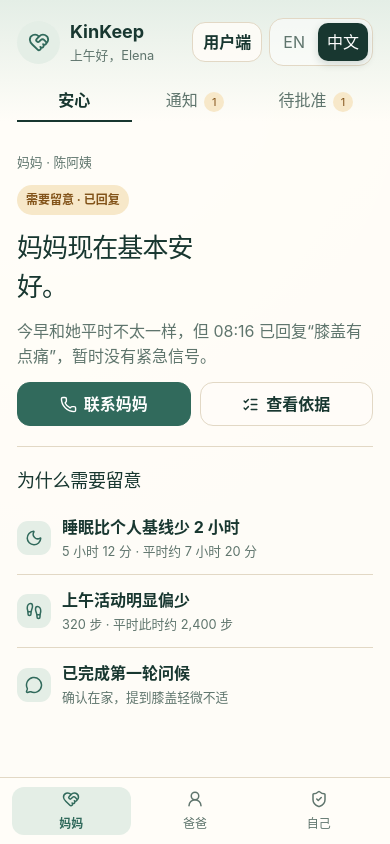
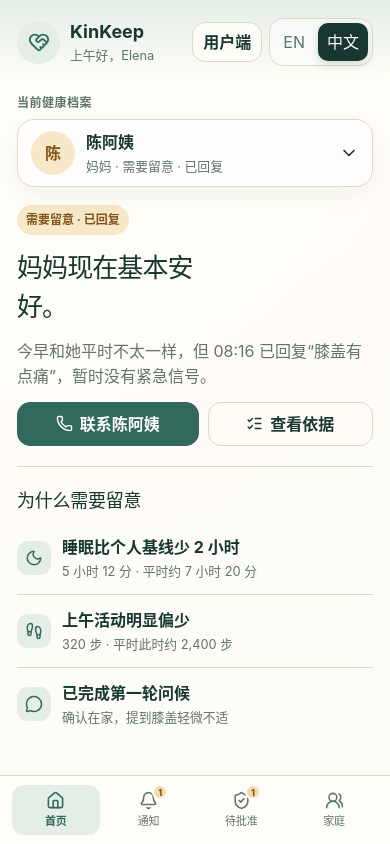
Before and after one commit to leini8891/KinKeep, a Next.js app: page /family in a window 390 px wide. Built offline with nearby package versions, Linux system fonts and the light colour scheme.

Commit message:
Redesign family mobile profile navigation

```diff
--- a/app/family/family-care-dashboard.tsx
+++ b/app/family/family-care-dashboard.tsx
@@ -2,13 +2,16 @@
 
 import Link from "next/link";
 import {
+  Bell,
   CalendarDays,
   ChartNoAxesCombined,
   CheckCircle2,
+  ChevronDown,
   ChevronRight,
   Footprints,
   HeartHandshake,
   HeartPulse,
+  Home,
   LayoutDashboard,
   ListChecks,
   MessageCircle,
@@ -17,7 +20,6 @@ import {
   ShieldCheck,
   ShieldAlert,
   Sparkles,
-  UserRound,
   UsersRound,
   Utensils,
 } from "lucide-react";
@@ -33,9 +35,9 @@ import {
 } from "../care-escalation";
 
 type Language = "zh" | "en";
-type MobileView = "safe" | "alerts" | "approvals";
+type MobileView = "safe" | "alerts" | "approvals" | "family";
 type DesktopView = "overview" | "trends" | "care" | "records";
-type MemberId = "mum" | "dad" | "me";
+type MemberId = "mum" | "dad";
 type MetricId = "activity" | "sleep" | "heart" | "routine";
 type Decision = "pending" | "approved" | "declined";
 
@@ -74,24 +76,6 @@ const members = {
       status: "Stable",
       answer: "Dad is following his usual routine.",
       detail: "He completed his morning walk at 07:52. Activity, heart rate, and routine are all within his personal baseline.",
-    },
-  },
-  me: {
-    initial: "E",
-    tone: "private",
-    zh: {
-      relation: "自己",
-      name: "Elena",
-      status: "共享范围正常",
-      answer: "你的家庭照护设置已同步。",
-      detail: "你只与家庭圈共享照护日程和紧急联系人，不共享个人健康详情。",
-    },
-    en: {
-      relation: "Me",
-      name: "Elena",
-      status: "Sharing is up to date",
-      answer: "Your family care settings are in sync.",
-      detail: "You share only care schedules and emergency contacts with the family circle, not your personal health details.",
     },
   },
 } as const;
@@ -228,6 +212,7 @@ export function FamilyCareDashboard() {
   const [mobileView, setMobileView] = useState<MobileView>("safe");
   const [desktopView, setDesktopView] = useState<DesktopView>("overview");
   const [member, setMember] = useState<MemberId>("mum");
+  const [profilePickerOpen, setProfilePickerOpen] = useState(false);
   const [metric, setMetric] = useState<MetricId>("activity");
   const [decision, setDecision] = useState<Decision>("pending");
   const [alertRead, setAlertRead] = useState(false);
@@ -237,6 +222,9 @@ export function FamilyCareDashboard() {
   const t = (zh: string, en: string) => text(language, zh, en);
   const selectedMember = members[member][language];
   const callLabel = calling ? t("正在拨打妈妈…", "Calling Mum…") : t("联系妈妈", "Call Mum");
+  const selectedCallLabel = calling
+    ? t(`正在拨打${selectedMember.name}…`, `Calling ${selectedMember.name}…`)
+    : t(`联系${selectedMember.name}`, `Call ${selectedMember.name}`);
 
   const callMum = () => {
     setCalling(true);
@@ -290,22 +278,52 @@ export function FamilyCareDashboard() {
             <div className="family-brand"><span><HeartHandshake size={22} /></span><div><strong>KinKeep</strong><small>{t("上午好，Elena", "Good morning, Elena")}</small></div></div>
             <div className="family-mobile-actions"><Link className="family-button compact" href="/">{t("用户端", "User view")}</Link><LanguageSwitch language={language} onChange={setLanguage} /></div>
           </div>
-          <nav className="family-mobile-tabs" aria-label={t("家属端页面", "Family views")}>
-            <button className={mobileView === "safe" ? "selected" : ""} onClick={() => setMobileView("safe")} aria-pressed={mobileView === "safe"}>{t("安心", "Status")}</button>
-            <button className={mobileView === "alerts" ? "selected" : ""} onClick={() => setMobileView("alerts")} aria-pressed={mobileView === "alerts"}>{t("通知", "Alerts")} <span>1</span></button>
-            <button className={mobileView === "approvals" ? "selected" : ""} onClick={() => setMobileView("approvals")} aria-pressed={mobileView === "approvals"}>{t("待批准", "Approvals")} <span>1</span></button>
-          </nav>
         </header>
 
         <div className="family-mobile-content">
           {mobileView === "safe" && (
             <>
+              <section className="family-profile-control" aria-label={t("当前健康档案", "Current health profile")}>
+                <small>{t("当前健康档案", "Current health profile")}</small>
+                <button
+                  className="family-profile-selector"
+                  onClick={() => setProfilePickerOpen((open) => !open)}
+                  aria-expanded={profilePickerOpen}
+                  aria-controls="family-profile-picker"
+                >
+                  <span className={`family-avatar ${members[member].tone}`}>{members[member].initial}</span>
+                  <span className="family-profile-selector-copy">
+                    <strong>{selectedMember.name}</strong>
+                    <small>{selectedMember.relation} · {selectedMember.status}</small>
+                  </span>
+                  <ChevronDown size={20} aria-hidden="true" />
+                </button>
+                {profilePickerOpen && (
+                  <div id="family-profile-picker" className="family-profile-picker" aria-label={t("选择健康档案", "Choose a health profile")}>
+                    <div className="family-between"><strong>{t("选择健康档案", "Choose a health profile")}</strong><small>{t("2 个档案", "2 profiles")}</small></div>
+                    {(Object.keys(members) as MemberId[]).map((id) => (
+                      <button
+                        key={id}
+                        className={member === id ? "selected" : ""}
+                        onClick={() => { setMember(id); setProfilePickerOpen(false); }}
+                        aria-pressed={member === id}
+                      >
+                        <span className={`family-avatar ${members[id].tone}`}>{members[id].initial}</span>
+                        <span><strong>{members[id][language].name}</strong><small>{members[id][language].relation} · {members[id][language].status}</small></span>
+                        {member === id && <CheckCircle2 size={18} aria-hidden="true" />}
+                      </button>
+                    ))}
+                    <button className="family-profile-more" onClick={() => { setProfilePickerOpen(false); setMobileView("family"); }}>
+                      <UsersRound size={18} />{t("查看全部健康档案", "View all health profiles")}<ChevronRight size={18} />
+                    </button>
+                  </div>
+                )}
+              </section>
               <section className="family-mobile-hero">
-                <small>{selectedMember.relation} · {selectedMember.name}</small>
                 <span className={`family-badge ${members[member].tone}`}>{selectedMember.status}</span>
                 <h1>{selectedMember.answer}</h1>
                 <p>{selectedMember.detail}</p>
-                {member === "mum" && <div className="family-actions"><button className="family-button primary" onClick={callMum}><Phone size={17} />{callLabel}</button><button className="family-button" onClick={() => setMobileView("alerts")}><ListChecks size={17} />{t("查看依据", "View evidence")}</button></div>}
+                <div className="family-actions"><button className="family-button primary" onClick={callMum}><Phone size={17} />{selectedCallLabel}</button>{member === "mum" && <button className="family-button" onClick={() => setMobileView("alerts")}><ListChecks size={17} />{t("查看依据", "View evidence")}</button>}</div>
               </section>
               <section className="family-mobile-section">
                 <h2>{member === "mum" ? t("为什么需要留意", "Why she needs attention") : t("今天的关键信息", "Today's key information")}</h2>
@@ -315,15 +333,10 @@ export function FamilyCareDashboard() {
                     <div className="family-signal"><span><Footprints size={18} /></span><div><strong>{t("上午活动明显偏少", "Morning activity is much lower")}</strong><small>{t("320 步 · 平时此时约 2,400 步", "320 steps · usually about 2,400 by now")}</small></div></div>
                     <div className="family-signal"><span><MessageCircle size={18} /></span><div><strong>{t("已完成第一轮问候", "First check-in completed")}</strong><small>{t("确认在家，提到膝盖轻微不适", "She is at home and mentioned mild knee pain")}</small></div></div>
                   </div>
-                ) : member === "dad" ? (
+                ) : (
                   <div className="family-signal-list">
                     <div className="family-signal"><span><Footprints size={18} /></span><div><strong>{t("晨间散步已完成", "Morning walk completed")}</strong><small>{t("2,680 步 · 在个人正常范围内", "2,680 steps · within his personal range")}</small></div></div>
                     <div className="family-signal"><span><HeartPulse size={18} /></span><div><strong>{t("静息心率稳定", "Resting heart rate is steady")}</strong><small>{t("65 bpm · 与个人基线一致", "65 bpm · in line with his baseline")}</small></div></div>
-                  </div>
-                ) : (
-                  <div className="family-signal-list">
-                    <div className="family-signal"><span><ShieldCheck size={18} /></span><div><strong>{t("共享范围已确认", "Sharing scope confirmed")}</strong><small>{t("家人只能看到你授权的日程和联系人", "Family can only see schedules and contacts you approved")}</small></div></div>
-                    <div className="family-signal"><span><UsersRound size={18} /></span><div><strong>{t("你是主要联系人", "You are the primary contact")}</strong><small>{t("负责高影响行动批准与紧急联络", "You approve high-impact actions and receive emergency updates")}</small></div></div>
                   </div>
                 )}
               </section>
@@ -350,15 +363,26 @@ export function FamilyCareDashboard() {
               <DecisionPanel decision={decision} language={language} onDecision={setDecision} />
             </section>
           )}
+
+          {mobileView === "family" && (
+            <section className="family-mobile-section family-stack family-mobile-family">
+              <div><h1>{t("家庭", "Family")}</h1><p>{t("4 位成员 · 2 个健康档案 · 2 位家属协作者", "4 members · 2 health profiles · 2 family caregivers")}</p></div>
+              <div className="family-care-circle-list">
+                <div><span className="family-avatar attention">陈</span><span><strong>{t("陈阿姨", "Mdm Tan")}</strong><small>{t("妈妈 · 健康档案", "Mum · health profile")}</small></span><span className="family-badge attention">{t("需要留意", "Needs attention")}</span></div>
+                <div><span className="family-avatar">爸</span><span><strong>{t("陈叔叔", "Mr Tan")}</strong><small>{t("爸爸 · 健康档案", "Dad · health profile")}</small></span><span className="family-badge stable">{t("状态稳定", "Stable")}</span></div>
+                <div><span className="family-avatar">E</span><span><strong>Elena</strong><small>{t("主要联系人 · 家属协作者", "Primary contact · family caregiver")}</small></span><span className="family-badge private">{t("权限受限", "Limited access")}</span></div>
+                <div><span className="family-avatar">{t("弟", "B")}</span><span><strong>{t("弟弟", "Brother")}</strong><small>{t("照护分工 · 家属协作者", "Care tasks · family caregiver")}</small></span><span className="family-badge stable">{t("照护协作", "Care collaborator")}</span></div>
+              </div>
+              <p className="family-mobile-family-note">{t("只有已连接健康数据的人会出现在健康档案选择器中；其他成员仍可参与照护与权限分工。", "Only people with connected health data appear in the profile selector. Other members can still share care tasks and permissions.")}</p>
+            </section>
+          )}
         </div>
 
-        <nav className="family-member-nav" aria-label={t("健康档案", "Health profiles")}>
-          {(Object.keys(members) as MemberId[]).map((id) => (
-            <button key={id} className={member === id ? "selected" : ""} onClick={() => { setMember(id); setMobileView("safe"); }} aria-pressed={member === id}>
-              {id === "mum" ? <HeartHandshake size={18} /> : id === "dad" ? <UserRound size={18} /> : <ShieldCheck size={18} />}
-              {members[id][language].relation}
-            </button>
-          ))}
+        <nav className="family-mobile-nav" aria-label={t("家属端功能", "Family app navigation")}>
+          <button className={mobileView === "safe" ? "selected" : ""} onClick={() => { setProfilePickerOpen(false); setMobileView("safe"); }} aria-pressed={mobileView === "safe"}><Home size={19} />{t("首页", "Home")}</button>
+          <button className={mobileView === "alerts" ? "selected" : ""} onClick={() => { setProfilePickerOpen(false); setMobileView("alerts"); }} aria-pressed={mobileView === "alerts"}><span className="family-nav-icon"><Bell size={19} /><em>1</em></span>{t("通知", "Alerts")}</button>
+          <button className={mobileView === "approvals" ? "selected" : ""} onClick={() => { setProfilePickerOpen(false); setMobileView("approvals"); }} aria-pressed={mobileView === "approvals"}><span className="family-nav-icon"><ShieldCheck size={19} /><em>1</em></span>{t("待批准", "Approvals")}</button>
+          <button className={mobileView === "family" ? "selected" : ""} onClick={() => { setProfilePickerOpen(false); setMobileView("family"); }} aria-pressed={mobileView === "family"}><UsersRound size={19} />{t("家庭", "Family")}</button>
         </nav>
       </section>
 
@@ -372,7 +396,7 @@ export function FamilyCareDashboard() {
             <button className={desktopView === "care" ? "selected" : ""} onClick={() => setDesktopView("care")} aria-pressed={desktopView === "care"}><CalendarDays size={18} />{t("照护日程", "Care schedule")}</button>
             <button className={desktopView === "records" ? "selected" : ""} onClick={() => setDesktopView("records")} aria-pressed={desktopView === "records"}><ShieldCheck size={18} />{t("操作与权限", "Activity & access")}</button>
           </nav>
-          <div className="family-household"><small>{t("当前家庭", "Current family")}</small><strong>{t("陈家 · 4 位成员", "Tan family · 4 members")}</strong><span>{t("3 个健康档案 · 2 位家属协作者", "3 health profiles · 2 family caregivers")}</span></div>
+          <div className="family-household"><small>{t("当前家庭", "Current family")}</small><strong>{t("陈家 · 4 位成员", "Tan family · 4 members")}</strong><span>{t("2 个健康档案 · 2 位家属协作者", "2 health profiles · 2 family caregivers")}</span></div>
           <Link className="family-button" href="/">{t("返回用户端", "Back to user view")}</Link>
         </aside>
 
--- a/app/globals.css
+++ b/app/globals.css
@@ -595,25 +595,64 @@ button:focus-visible, input:focus-visible { outline: 3px solid rgba(49,106,92,.2
   }
   .family-mobile-header {
     display: grid;
-    gap: 14px;
-    padding: 18px 17px 0;
+    gap: 10px;
+    padding: 18px 17px 14px;
     background: linear-gradient(180deg, var(--sage-pale), rgba(255, 253, 248, 0));
   }
-  .family-mobile-tabs { display: grid; grid-template-columns: repeat(3, 1fr); gap: 6px; }
-  .family-mobile-tabs button {
-    min-height: 40px;
-    border: 0;
-    border-bottom: 2px solid transparent;
-    padding: 8px 5px;
-    background: transparent;
-    color: var(--ink-soft);
+  .family-mobile-content { padding: 6px 17px 20px; }
+  .family-profile-control { position: relative; display: grid; gap: 7px; padding-top: 8px; }
+  .family-profile-control > small { color: var(--ink-soft); font-size: 12px; font-weight: 750; letter-spacing: .04em; }
+  .family-profile-selector {
+    width: 100%;
+    min-height: 68px;
+    display: grid;
+    grid-template-columns: auto minmax(0, 1fr) auto;
+    align-items: center;
+    gap: 11px;
+    border: 1px solid var(--line);
+    border-radius: 17px;
+    padding: 10px 13px;
+    background: rgba(255, 255, 255, .78);
+    color: var(--ink);
+    text-align: left;
+    box-shadow: 0 8px 24px rgba(38, 63, 52, .06);
     cursor: pointer;
   }
-  .family-mobile-tabs button.selected { border-bottom-color: var(--ink); color: var(--ink); font-weight: 750; }
-  .family-mobile-tabs button span { display: inline-grid; place-items: center; min-width: 20px; height: 20px; margin-left: 2px; border-radius: 999px; background: #f7e8c9; color: #825319; font-size: 11px; }
-  .family-mobile-content { padding: 7px 17px 20px; }
-  .family-mobile-hero { display: grid; gap: 13px; padding: 24px 0 20px; border-bottom: 1px solid var(--line); }
-  .family-mobile-hero > small { color: var(--ink-soft); }
+  .family-profile-selector-copy { min-width: 0; display: grid; gap: 3px; }
+  .family-profile-selector-copy strong,
+  .family-profile-selector-copy small { overflow: hidden; text-overflow: ellipsis; white-space: nowrap; }
+  .family-profile-selector-copy small { color: var(--ink-soft); }
+  .family-profile-selector[aria-expanded="true"] > svg { transform: rotate(180deg); }
+  .family-profile-picker {
+    display: grid;
+    gap: 4px;
+    border: 1px solid var(--line);
+    border-radius: 18px;
+    padding: 10px;
+    background: #fffdf8;
+    box-shadow: 0 18px 42px rgba(38, 63, 52, .14);
+  }
+  .family-profile-picker > .family-between { padding: 5px 5px 8px; color: var(--ink-soft); }
+  .family-profile-picker > button {
+    min-height: 58px;
+    display: grid;
+    grid-template-columns: auto minmax(0, 1fr) auto;
+    align-items: center;
+    gap: 10px;
+    border: 0;
+    border-radius: 13px;
+    padding: 8px;
+    background: transparent;
+    color: var(--ink);
+    text-align: left;
+    cursor: pointer;
+  }
+  .family-profile-picker > button.selected { background: var(--sage-pale); color: var(--sage-deep); }
+  .family-profile-picker > button > span:nth-child(2) { min-width: 0; display: grid; gap: 2px; }
+  .family-profile-picker > button small { color: var(--ink-soft); }
+  .family-profile-picker > .family-profile-more { margin-top: 3px; border-top: 1px solid var(--line); border-radius: 0 0 12px 12px; color: var(--sage-deep); font-weight: 750; }
+  .family-profile-picker > .family-profile-more > svg:last-child { justify-self: end; }
+  .family-mobile-hero { display: grid; gap: 13px; padding: 18px 0 20px; border-bottom: 1px solid var(--line); }
   .family-mobile-hero h1 { max-width: 13ch; }
   .family-mobile-section { padding: 20px 0 8px; }
   .family-mobile-section > h2 { margin-bottom: 8px; }
@@ -629,19 +668,27 @@ button:focus-visible, input:focus-visible { outline: 3px solid rgba(49,106,92,.2
   .family-alert { display: grid; gap: 13px; border-radius: 18px; padding: 17px; background: #faf0dc; }
   .family-alert.resolved { background: var(--sage-pale); }
   .family-alert > ul { margin: 0; padding-left: 18px; display: grid; gap: 5px; color: var(--ink-soft); }
-  .family-member-nav {
+  .family-care-circle-list { display: grid; border: 1px solid var(--line); border-radius: 18px; padding: 2px 14px; background: rgba(255, 255, 255, .68); }
+  .family-care-circle-list > div { min-width: 0; display: grid; grid-template-columns: auto minmax(0, 1fr) auto; align-items: center; gap: 10px; padding: 14px 0; border-bottom: 1px solid var(--line); }
+  .family-care-circle-list > div:last-child { border-bottom: 0; }
+  .family-care-circle-list > div > span:nth-child(2) { min-width: 0; display: grid; gap: 3px; }
+  .family-care-circle-list small { color: var(--ink-soft); }
+  .family-mobile-family-note { border-radius: 14px; padding: 13px; background: var(--sage-pale); color: var(--ink-soft); font-size: 13px; }
+  .family-mobile-nav {
     position: sticky;
     bottom: 0;
     display: grid;
-    grid-template-columns: repeat(3, 1fr);
+    grid-template-columns: repeat(4, 1fr);
     gap: 5px;
     padding: 9px 12px calc(9px + env(safe-area-inset-bottom));
     border-top: 1px solid var(--line);
     background: rgba(255, 253, 248, .95);
     backdrop-filter: blur(16px);
   }
-  .family-member-nav button { min-height: 48px; display: grid; place-items: center; gap: 2px; border: 0; border-radius: 12px; background: transparent; color: var(--ink-soft); font-size: 12px; cursor: pointer; }
-  .family-member-nav button.selected { background: var(--sage-pale); color: var(--sage-deep); font-weight: 750; }
+  .family-mobile-nav button { min-height: 50px; display: grid; place-items: center; align-content: center; gap: 3px; border: 0; border-radius: 12px; background: transparent; color: var(--ink-soft); font-size: 11px; cursor: pointer; }
+  .family-mobile-nav button.selected { background: var(--sage-pale); color: var(--sage-deep); font-weight: 750; }
+  .family-nav-icon { position: relative; display: grid; place-items: center; }
+  .family-nav-icon em { position: absolute; top: -7px; right: -10px; min-width: 16px; height: 16px; display: grid; place-items: center; border: 2px solid #fffdf8; border-radius: 999px; background: #f3dcae; color: #825319; font-size: 9px; font-style: normal; font-weight: 800; }
   .family-disclaimer { display: none; }
 }
 
```
Also changed, not shown: 1 other file (tests, documents, lock files or other folders).
